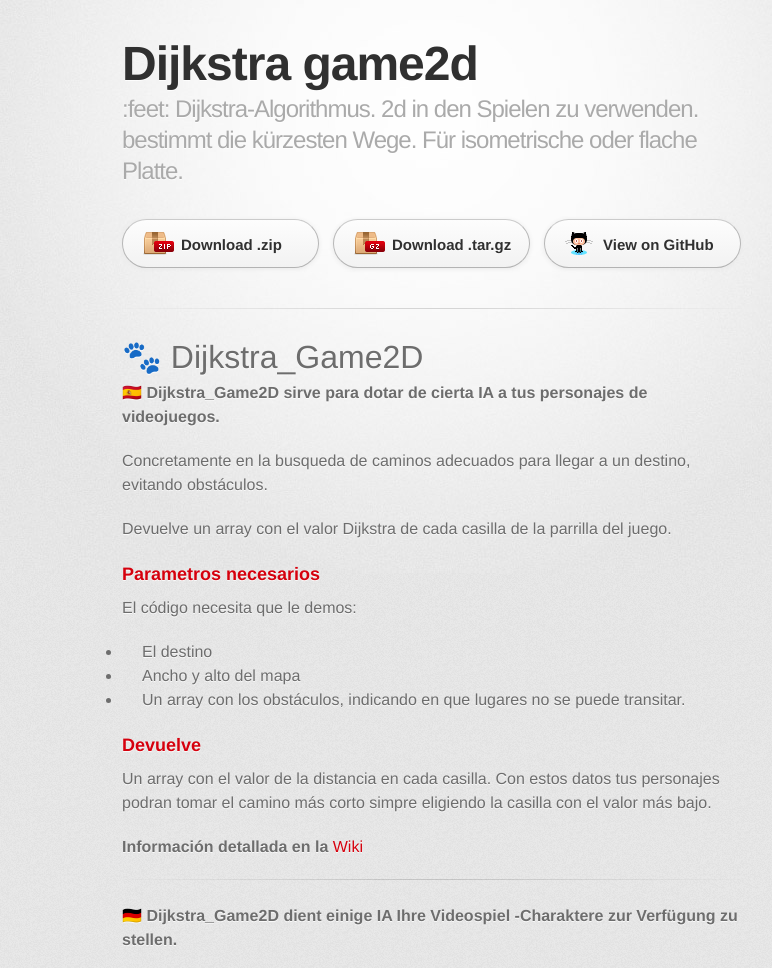
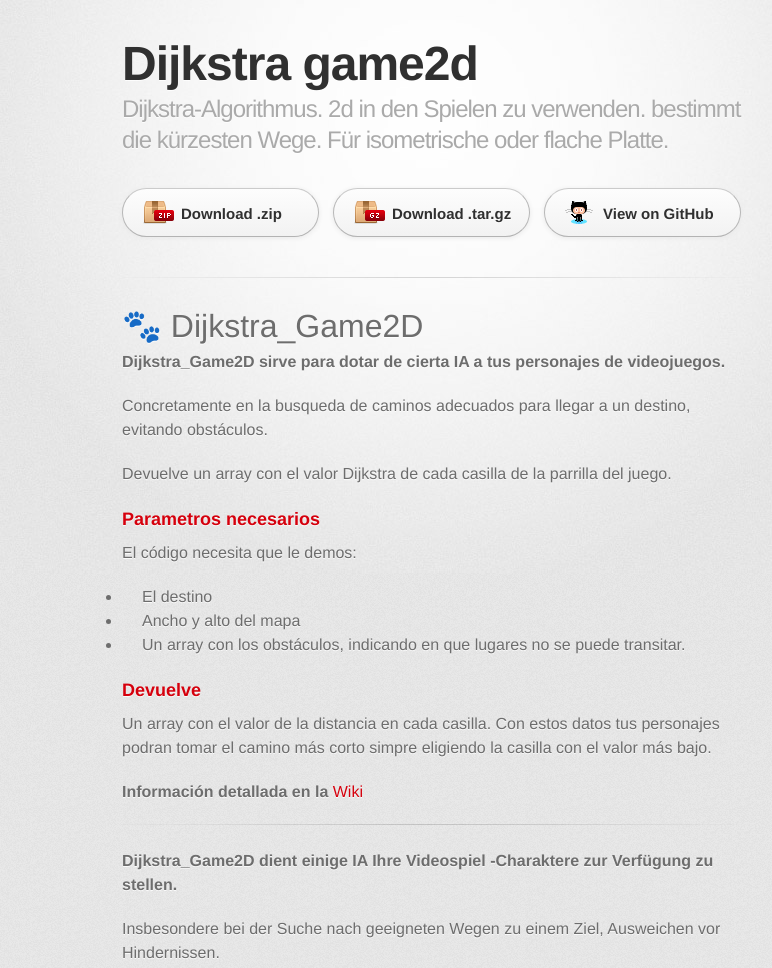
Before and after one commit to Didweb/Dijkstra_Game2D, a plain HTML site: page index.html in a window 1280 px wide. Shown: the top 968 px of the page, without its empty margins (208-980 px from the left). Drawn offline with Linux system fonts and the light colour scheme; a web font is replaced by a local one.

Commit message:
Update index.html

```diff
--- a/index.html
+++ b/index.html
@@ -19,7 +19,7 @@
 
         <header>
           <h1>Dijkstra game2d</h1>
-          <h2>:feet: Dijkstra-Algorithmus. 2d in den Spielen zu verwenden. bestimmt die kürzesten Wege. Für isometrische oder flache Platte.</h2>
+          <h2>Dijkstra-Algorithmus. 2d in den Spielen zu verwenden. bestimmt die kürzesten Wege. Für isometrische oder flache Platte.</h2>
         </header>
 
         <section id="downloads" class="clearfix">
@@ -34,7 +34,7 @@
           <h1>
 <a id="feet-dijkstra_game2d" class="anchor" href="#feet-dijkstra_game2d" aria-hidden="true"><span aria-hidden="true" class="octicon octicon-link"></span></a><g-emoji alias="feet" fallback-src="https://assets-cdn.github.com/images/icons/emoji/unicode/1f43e.png" ios-version="6.0">🐾</g-emoji> Dijkstra_Game2D</h1>
 
-<p><g-emoji alias="es" fallback-src="https://assets-cdn.github.com/images/icons/emoji/unicode/1f1ea-1f1f8.png" ios-version="6.0">🇪🇸</g-emoji>
+<p>
 <strong>Dijkstra_Game2D sirve para dotar de cierta IA a tus personajes de videojuegos.</strong></p>
 
 <p>Concretamente en la busqueda de caminos adecuados para llegar a un destino, evitando obstáculos.</p>
@@ -61,7 +61,7 @@
 
 <hr>
 
-<p><g-emoji alias="de" fallback-src="https://assets-cdn.github.com/images/icons/emoji/unicode/1f1e9-1f1ea.png" ios-version="6.0">🇩🇪</g-emoji> <strong>Dijkstra_Game2D dient einige IA Ihre Videospiel -Charaktere zur Verfügung zu stellen.</strong></p>
+<p><strong>Dijkstra_Game2D dient einige IA Ihre Videospiel -Charaktere zur Verfügung zu stellen.</strong></p>
 
 <p>Insbesondere bei der Suche nach geeigneten Wegen zu einem Ziel, Ausweichen vor Hindernissen.</p>
 
@@ -87,7 +87,7 @@
 
 <hr>
 
-<p><g-emoji alias="gb" fallback-src="https://assets-cdn.github.com/images/icons/emoji/unicode/1f1ec-1f1e7.png" ios-version="6.0">🇬🇧</g-emoji> <strong>Dijkstra_Game2D serves to provide a certain AI to your video game characters.</strong></p>
+<p> <strong>Dijkstra_Game2D serves to provide a certain AI to your video game characters.</strong></p>
 
 <p>Specifically in the search of suitable ways to reach a destination, avoiding obstacles.</p>
 
```
